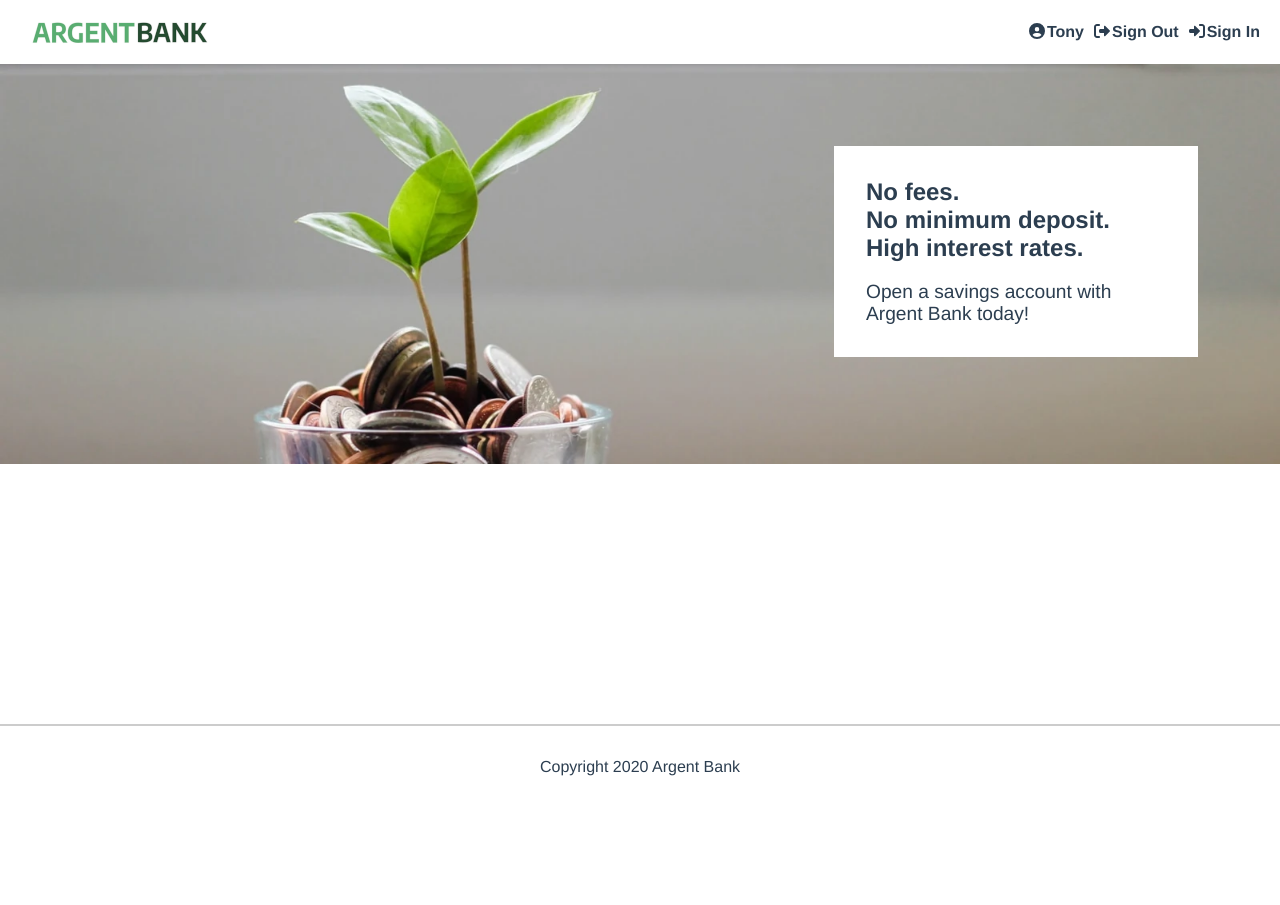
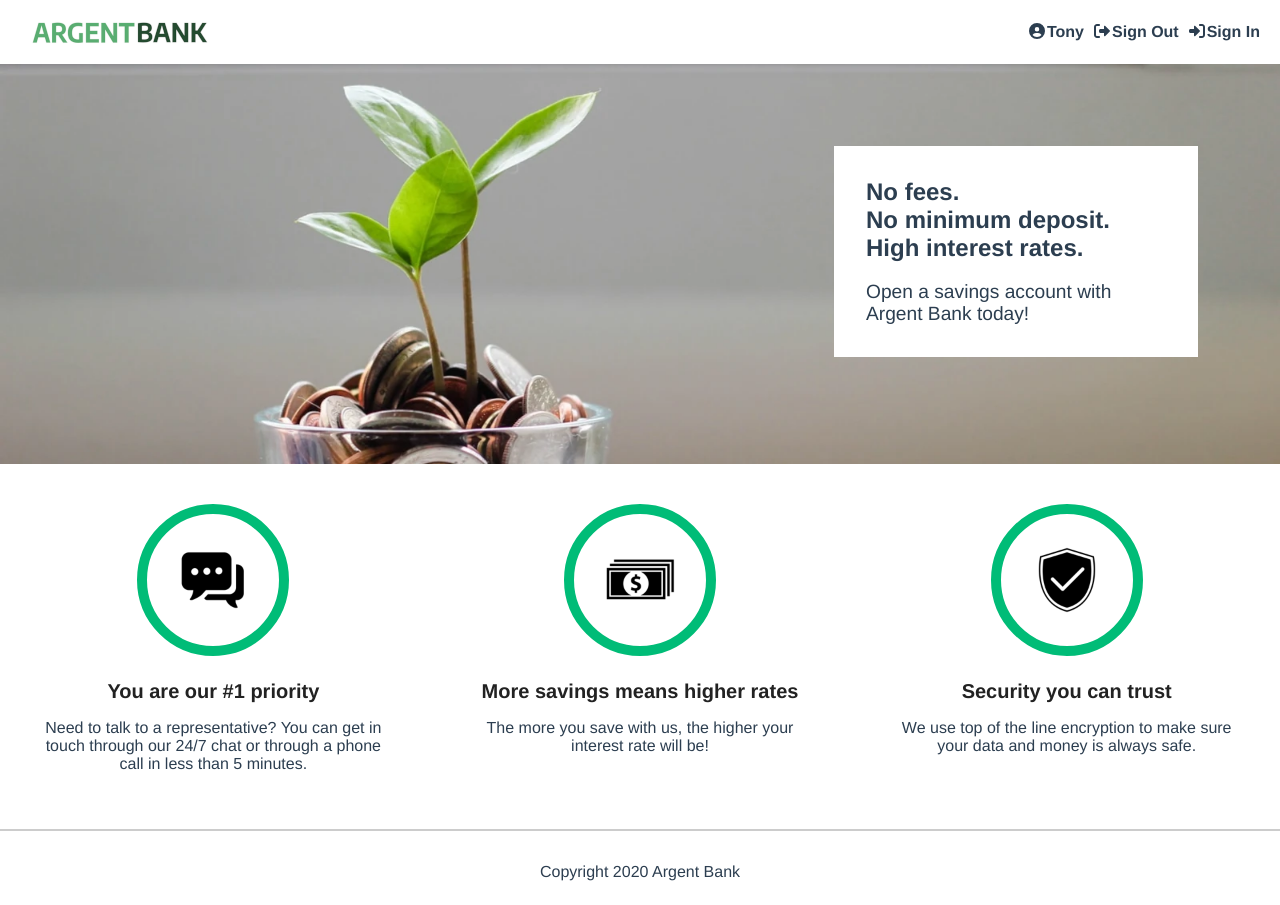
Before and after one commit to Jonathan-Huber/ArgentBank-Frontend, a React app: page / in a window 1280 px wide. Before the commit the page ends 800 px from the top, so only its background shows below. Built offline with nearby package versions, Linux system fonts and the light colour scheme; the HTML template or start-up script is replaced by a standard one.

Commit message:
feat: ajouter FeatureList et Feature avec style, données et intégration dans Home

```diff
--- /dev/null
+++ b/src/components/Feature/Feature.jsx
@@ -0,0 +1,20 @@
+import "./_feature.scss";
+
+function Feature({ src, srcSet, width, height, alt, title, text }) {
+  return (
+    <div className="feature">
+      <img
+        src={src}
+        srcSet={srcSet}
+        width={width}
+        height={height}
+        alt={alt}
+        className="feature__icon"
+      />
+      <h3 className="feature__title">{title}</h3>
+      <p>{text}</p>
+    </div>
+  );
+}
+
+export default Feature;
--- /dev/null
+++ b/src/components/Feature/_feature.scss
@@ -0,0 +1,16 @@
+.feature {
+    flex: 1;
+    padding: 2.5rem;
+    &__icon {
+        width: 100px;
+        border: 10px solid #00bc77;
+        border-radius: 50%;
+        padding: 1rem;
+    }
+    &__title {
+        color: #222;
+        font-size: 1.25rem;
+        font-weight: bold;
+        margin-bottom: 0.5rem;
+    }
+}
--- /dev/null
+++ b/src/components/FeatureList/FeatureList.jsx
@@ -0,0 +1,13 @@
+import Feature from "../Feature/Feature";
+
+function FeatureList({ items }) {
+  return (
+    <>
+      {items.map((item) => (
+        <Feature key={item.id} {...item} />
+      ))}
+    </>
+  );
+}
+
+export default FeatureList;
--- /dev/null
+++ b/src/data/features.js
@@ -0,0 +1,46 @@
+import chat1x from "../assets/icons/icon-chat.png";
+import chat2x from "../assets/icons/icon-chat@2x.png";
+import chat3x from "../assets/icons/icon-chat@3x.png";
+
+import money1x from "../assets/icons/icon-money.png";
+import money2x from "../assets/icons/icon-money@2x.png";
+import money3x from "../assets/icons/icon-money@3x.png";
+
+import security1x from "../assets/icons/icon-security.png";
+import security2x from "../assets/icons/icon-security@2x.png";
+import security3x from "../assets/icons/icon-security@3x.png";
+
+const features = [
+  {
+    id: 1,
+    src: chat1x,
+    srcSet: `${chat1x} 1x, ${chat2x} 2x, ${chat3x} 3x`,
+    width: 100,
+    height: 100,
+    alt: "Chat Icon",
+    title: "You are our #1 priority",
+    text: "Need to talk to a representative? You can get in touch through our 24/7 chat or through a phone call in less than 5 minutes.",
+  },
+  {
+    id: 2,
+    src: money1x,
+    srcSet: `${money1x} 1x, ${money2x} 2x, ${money3x} 3x`,
+    width: 100,
+    height: 100,
+    alt: "Money Icon",
+    title: "More savings means higher rates",
+    text: "The more you save with us, the higher your interest rate will be!",
+  },
+  {
+    id: 3,
+    src: security1x,
+    srcSet: `${security1x} 1x, ${security2x} 2x, ${security3x} 3x`,
+    width: 100,
+    height: 100,
+    alt: "Security Icon",
+    title: "Security you can trust",
+    text: "We use top of the line encryption to make sure your data and money is always safe.",
+  },
+];
+
+export default features;
--- a/src/pages/Home/Home.jsx
+++ b/src/pages/Home/Home.jsx
@@ -1,12 +1,17 @@
+import "./_home.scss";
+
+import features from "../../data/features";
 import Hero from "../../components/Hero/Hero";
 
 import hero400 from "../../assets/images/hero-400.webp";
 import hero800 from "../../assets/images/hero-800.webp";
 import hero1200 from "../../assets/images/hero-1200.webp";
 import hero1600 from "../../assets/images/hero-1600.webp";
+import FeatureList from "../../components/FeatureList/FeatureList";
 
 function Home() {
   return (
+    <>
       <Hero
         src={hero1200}
         srcSet={`${hero400} 400w, ${hero800} 800w, ${hero1200} 1200w, ${hero1600} 1600w`}
@@ -17,6 +22,10 @@ function Home() {
         subtitles={["No fees.", "No minimum deposit.", "High interest rates."]}
         text="Open a savings account with Argent Bank today!"
       />
+      <section className="features">
+        <FeatureList items={features} />
+      </section>
+    </>
   );
 }
 
--- /dev/null
+++ b/src/pages/Home/_home.scss
@@ -0,0 +1,9 @@
+@use "../../styles/mixin.scss" as m;
+
+.features {
+  display: flex;
+  flex-direction: column;
+  @include m.respond-to(desktop) {
+        flex-direction: row;
+    }
+}
```
Also changed, not shown: src/components/FeatureList/_featurelist.scss (added). Lines whose indentation alone changed are shown as unchanged.
